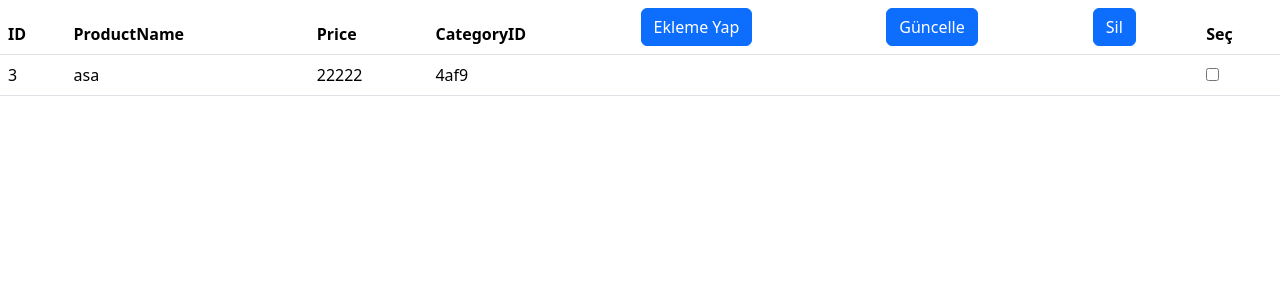
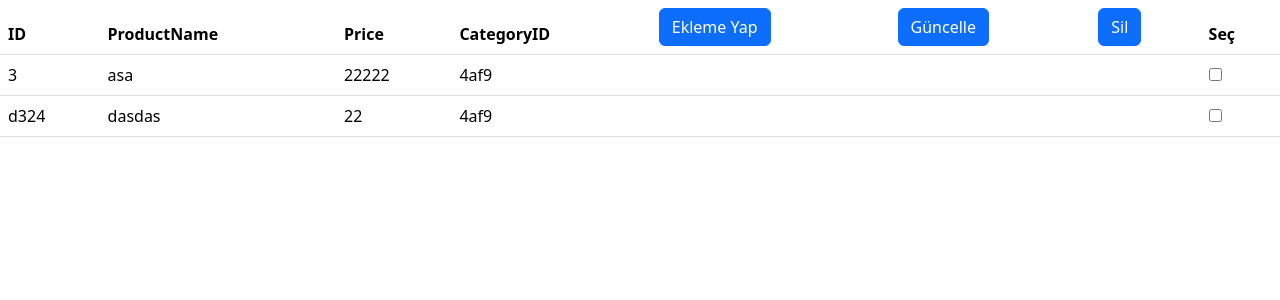
Before and after one commit to Burak9Balci/reactwithCrud, a React (Vite) app: page /products in a window 1280 px wide. Shown: the top 300 px of the page. Built offline with nearby package versions, Linux system fonts and the light colour scheme; data requests are answered from the project's data file.

Commit message:
çeşitli düzeltmeler yapılmıştır proje işlevsellik olarak tamamlanmıştır

```diff
--- a/db.json
+++ b/db.json
@@ -5,6 +5,12 @@
       "price": 22222,
       "categoryId": "4af9",
       "id": "3"
+    },
+    {
+      "productName": "dasdas",
+      "price": 22,
+      "categoryId": "4af9",
+      "id": "d324"
     }
   ],
   "categories": [
@@ -19,9 +25,9 @@
       "id": "3d55"
     },
     {
-      "id": "f6de",
-      "categoryName": "sadas",
-      "description": "dasdas"
+      "categoryName": "aaaaaaa",
+      "description": "aaaaaaaaaa",
+      "id": "f6de"
     }
   ]
 }
--- a/src/components/category/CategoryList.jsx
+++ b/src/components/category/CategoryList.jsx
@@ -44,10 +44,10 @@ const CategoryList = () => {
   const handleCheckboxChange = (id) => {
     setSelectedCategoryIds((prev) => {
       if (prev.includes(id)) {
-        // Eğer id zaten seçilmişse, onu diziden çıkar
+        // Eğer id zaten seçilmişse
         return prev.filter((categoryId) => categoryId !== id);
       } else {
-        // Eğer id seçili değilse, onu diziye ekle
+        // Eğer id seçili değilse
         return [...prev, id];
       }
     });
--- a/src/components/product/ProductList.jsx
+++ b/src/components/product/ProductList.jsx
@@ -35,7 +35,7 @@ const ProductList = () => {
   };
   const handleDeleteClick = async () => {
     if (selectedProductIds.length === 0) {
-      alert("silme yapmak için textbox seç");
+      alert("silme yapmak için checkbox seç");
       return;
     }
     try {
```
Also changed, not shown: src/utilys.js (deleted).
